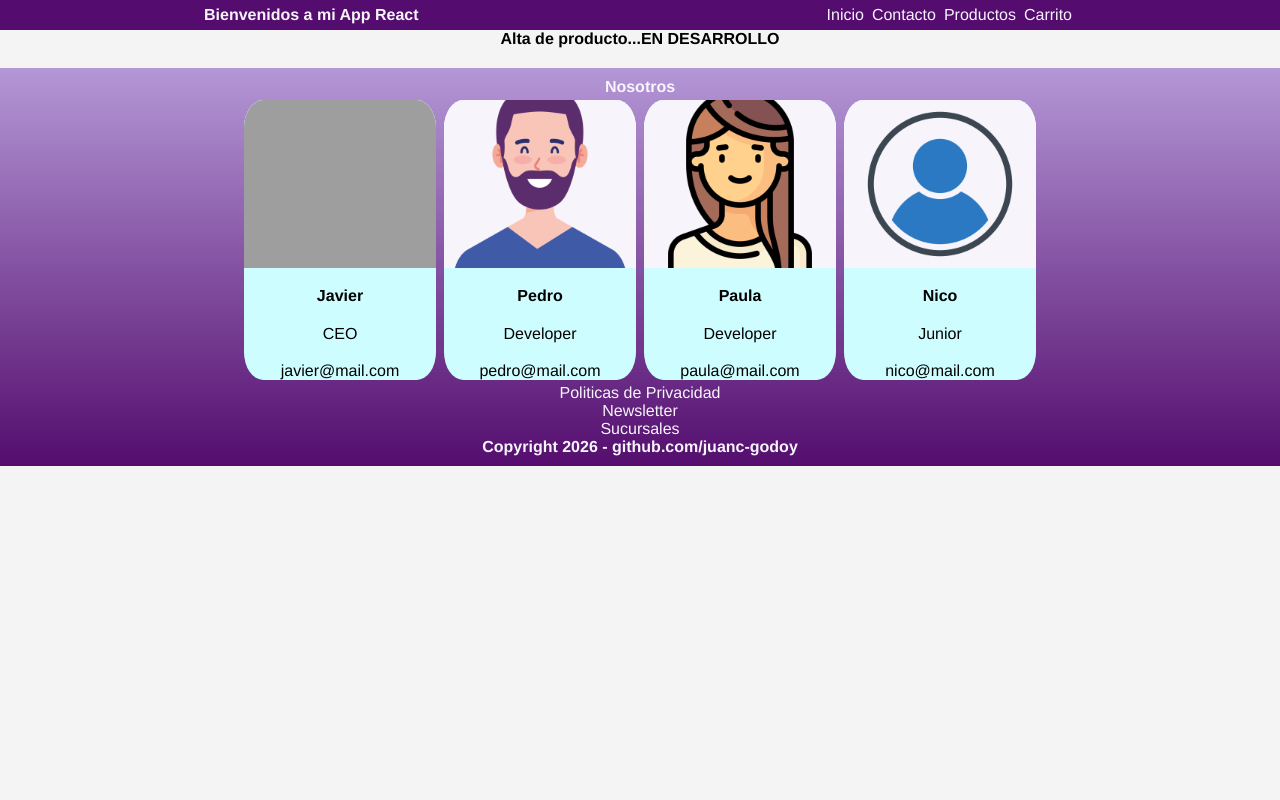
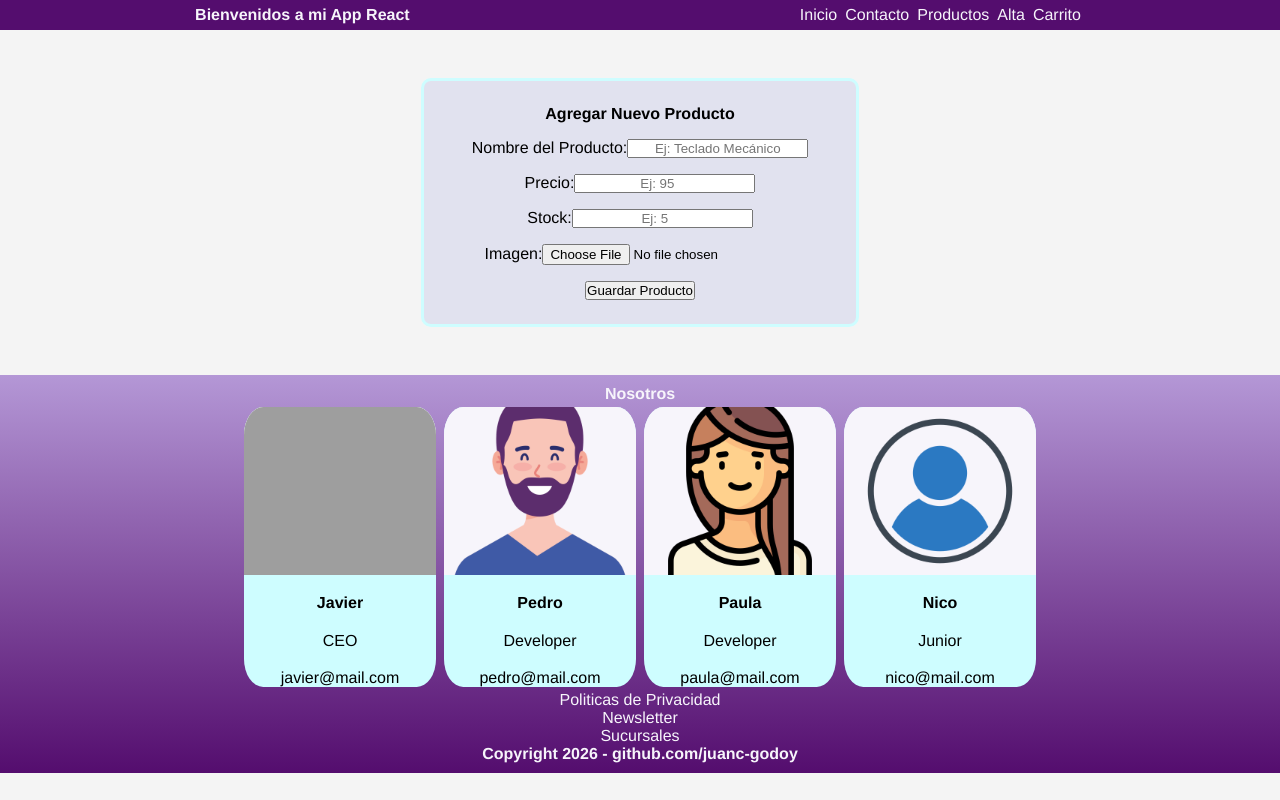
Before and after one commit to juanc-godoy/TT2026-e-commerce-React, a React (Vite) app: page /alta in a window 1280 px wide. Built offline with nearby package versions, Linux system fonts and the light colour scheme; grey boxes are pictures that could not be loaded.

Commit message:
incorporacion de ruta y componente para el alta de producto

```diff
--- a/src/App.css
+++ b/src/App.css
@@ -292,3 +292,27 @@ display: flex;
   aspect-ratio: 4 / 3;
   object-fit: cover;
 }
+/*FORMULARIO
+const formStyle ={
+        display: "flex",
+        flexDirection: "column",
+        maxWidth: "24rem",
+        margin: "3rem auto",
+        padding: "1.5rem",
+        border: "1px solid #ddd",
+        borderRadius: "8px",
+        gap: "16px"
+    }
+
+*/
+.formAlta{
+  display: flex;
+  flex-direction: column;
+  background-color: var(--col-5);
+  max-width: 24rem;
+  margin: 3rem auto;
+  padding: 1.5rem;
+  border: 3px solid var(--col-2);
+  border-radius: 10px;
+  gap: 16px;
+}
--- a/src/App.jsx
+++ b/src/App.jsx
@@ -4,6 +4,7 @@ import { Route, Routes } from "react-router-dom"
 import Productos from "./components/Productos/Productos"
 import Carrito from "./components/Carrito"
 import UnicoProducto from "./components/Productos/UnicoProducto"
+import AltaProducto from "./components/Productos/AltaProducto"
 //import FormularioContainer from "./components/FormularioContainer"
 
 
@@ -15,9 +16,9 @@ function App(){
           <Route path="/" element={<Productos />} />
           <Route path="/contacto" element={<h1>Contacto...EN DESARROLLO</h1> } />
           <Route path="/productos/" element={<Productos/>} />
-          <Route path="/producto/:id" element={<UnicoProducto/>} />
+          <Route path="/producto/:id" element={<UnicoProducto />} />
           <Route path="/carrito" element={<Carrito />} />
-          <Route path="/alta" element={<h1>Alta de producto...EN DESARROLLO</h1>}> </Route>
+          <Route path="/alta" element={<AltaProducto />} />
         </Route>
       </Routes>
     </>
--- a/src/components/FormularioProducto/FormularioProducto.jsx
+++ b/src/components/FormularioProducto/FormularioProducto.jsx
@@ -1,19 +1,9 @@
 //import React from "react";
 
 export function FormularioProducto({datosForm,manejarCambio,manejarEnvio,manejarCambioImagen,loading}){
-    const formStyle ={
-        display: "flex",
-        flexDirection: "column",
-        maxWidth: "24rem",
-        margin: "3rem auto",
-        padding: "1.5rem",
-        border: "1px solid #ddd",
-        borderRadius: "8px",
-        gap: "16px"
-    }
 
     return (
-        <form style={formStyle} onSubmit={manejarEnvio}>
+        <form className="formAlta" onSubmit={manejarEnvio}>
             <h3>Agregar Nuevo Producto</h3>
             <div>
                 <label>Nombre del Producto:</label>
--- a/src/components/Layout/Navbar.jsx
+++ b/src/components/Layout/Navbar.jsx
@@ -10,9 +10,7 @@ function Navbar(){
                 <li className="navItem"><Link className="link" to="/">Inicio</Link></li>
                 <li className="navItem"><Link className="link" to="/contacto">Contacto</Link></li>
                 <li className="navItem"><Link className="link" to="/productos">Productos</Link></li>
-                {/* <li className="navItem">
-                    <Link className="link" to="/carrito">Carrito{totalItems > 0 &&
-                    <span>{totalItems}</span>}</Link></li> */}
+                <li className="navItem"><Link className="link" to="/alta">Alta</Link></li>
                 <li className="navItem">
                     <Link className="link" to="/carrito">Carrito{totalItems > 0
                         ? <span className='numerito'>{totalItems}</span>
--- /dev/null
+++ b/src/components/Productos/AltaProducto.jsx
@@ -0,0 +1,76 @@
+import { useState } from "react";
+import { FormularioProducto } from "../FormularioProducto/FormularioProducto"
+
+
+export function AltaProducto(){
+    const [datosForm,setDatosForm]= useState({
+        nombre: '',
+        precio: '',
+        stock: '',
+    })
+
+    const [imagenFile,setImagenFile]=useState(null)
+    const [loading,setLoading]=useState(false)
+
+    const manejarCambio= (evento)=>{
+    const {name, value}= evento.target
+    setDatosForm({
+        ...datosForm, [name]:value
+    })
+    }
+
+    const manejarCambioImagen= (evento)=>{
+        setImagenFile(evento.target.files[0])
+    }
+
+    const manejarEnvio= async(evento)=>{
+        setLoading(true)
+        console.log("loading:",loading)
+        evento.preventDefault()
+        if (!imagenFile){
+            alert("Por favor, selecciona una imagen para el producto")
+            return
+        }
+        const apiKey= import.meta.env.VITE_API_KEY
+        const formData= new FormData()
+        formData.append("image",imagenFile)
+        try{
+            console.log("Subiendo imagen a Imgbb...")
+            const respuestaImgbb= await fetch(`https://api.imgbb.com/1/upload?key=${apiKey}`,{
+                method: "POST",
+                body: formData,
+            })
+            const datosImgbb= await respuestaImgbb.json()
+            if (datosImgbb.success){
+                console.log("Imagen subida a Imgbb exitosamente", datosImgbb.data.url)
+                const productoCompleto= {
+                    ...datosForm,
+                    urlImagen: datosImgbb.data.url
+                }
+                console.log("Enviando los siguientes datos a la API,", productoCompleto)
+            }
+            else{
+            throw new Error('La subida de la imagen a Imgbb falló.');
+            }
+        }
+        catch (error){
+            console.error("Error en el proceso de envío:", error);
+            alert("Error al subir la imagen. Por favor, intentá de nuevo.");
+            }
+        finally{
+            setLoading(false)
+            console.log("loading:",loading)
+        }
+        }
+
+    return (
+        <FormularioProducto
+        datosForm={datosForm}
+        manejarCambio={manejarCambio}
+        manejarEnvio={manejarEnvio}
+        manejarCambioImagen={manejarCambioImagen}
+        />
+        )
+    }
+
+export default AltaProducto
```
